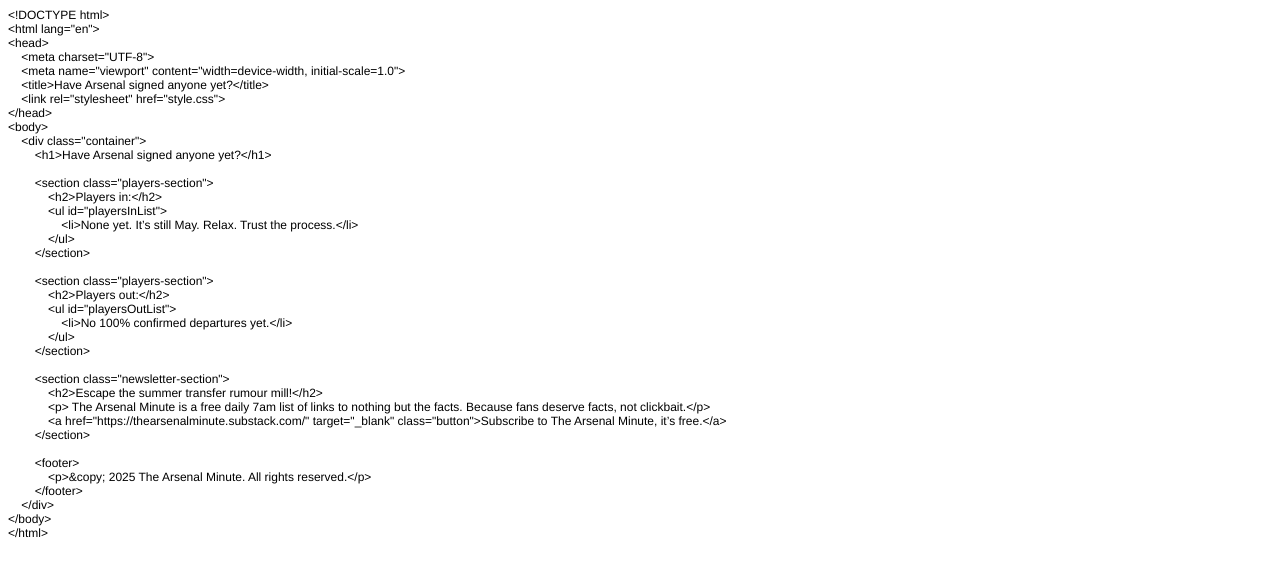
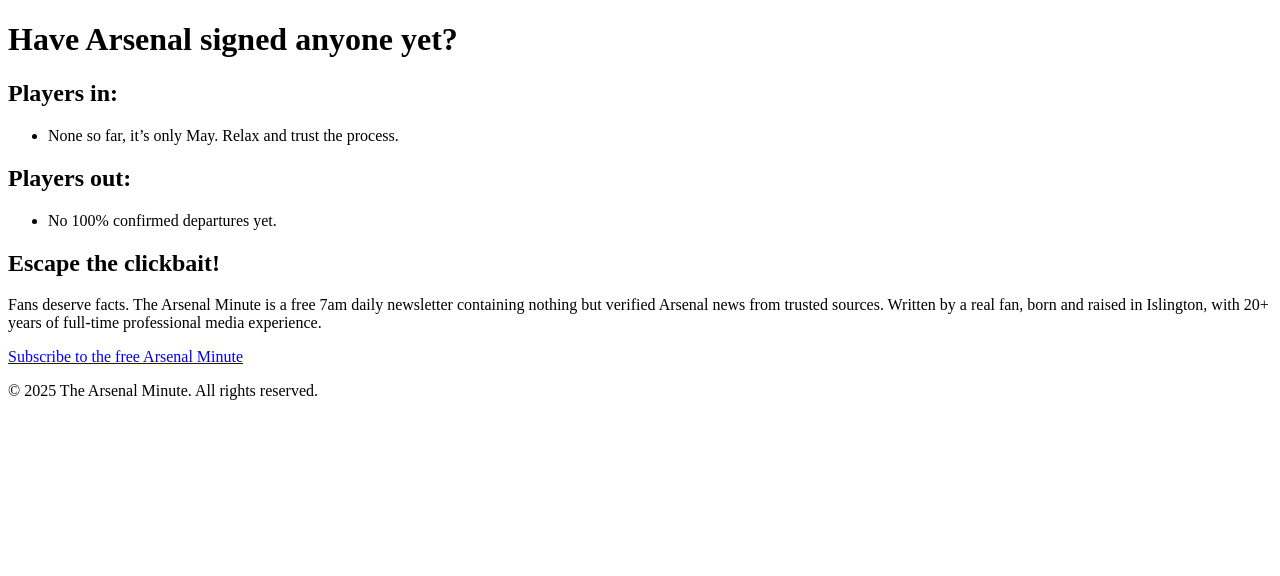
Before and after one commit to MichaelMacLeod/HaveArsenalSignedAnyoneYet, a plain HTML site: page index.html in a window 1280 px wide. Drawn offline with Linux system fonts and the light colour scheme.

Commit message:
Update index.html

```diff
--- a/index.html
+++ b/index.html
@@ -1,54 +1,38 @@
-<!DOCTYPE html PUBLIC "-//W3C//DTD HTML 4.01//EN" "http://www.w3.org/TR/html4/strict.dtd">
-<html>
+<!DOCTYPE html>
+<html lang="en">
 <head>
-  <meta http-equiv="Content-Type" content="text/html; charset=utf-8">
-  <meta http-equiv="Content-Style-Type" content="text/css">
-  <title></title>
-  <meta name="Generator" content="Cocoa HTML Writer">
-  <meta name="CocoaVersion" content="2575.5">
-  <style type="text/css">
-    p.p1 {margin: 0.0px 0.0px 0.0px 0.0px; font: 12.0px Helvetica}
-    p.p2 {margin: 0.0px 0.0px 0.0px 0.0px; font: 12.0px Helvetica; min-height: 14.0px}
-  </style>
+    <meta charset="UTF-8">
+    <meta name="viewport" content="width=device-width, initial-scale=1.0">
+    <title>Have Arsenal signed anyone yet?</title>
+    <link rel="stylesheet" href="style.css">
 </head>
 <body>
-<p class="p1">&lt;!DOCTYPE html&gt;</p>
-<p class="p1">&lt;html lang="en"&gt;</p>
-<p class="p1">&lt;head&gt;</p>
-<p class="p1"><span class="Apple-converted-space">    </span>&lt;meta charset="UTF-8"&gt;</p>
-<p class="p1"><span class="Apple-converted-space">    </span>&lt;meta name="viewport" content="width=device-width, initial-scale=1.0"&gt;</p>
-<p class="p1"><span class="Apple-converted-space">    </span>&lt;title&gt;Have Arsenal signed anyone yet?&lt;/title&gt;</p>
-<p class="p1"><span class="Apple-converted-space">    </span>&lt;link rel="stylesheet" href="style.css"&gt;</p>
-<p class="p1">&lt;/head&gt;</p>
-<p class="p1">&lt;body&gt;</p>
-<p class="p1"><span class="Apple-converted-space">    </span>&lt;div class="container"&gt;</p>
-<p class="p1"><span class="Apple-converted-space">        </span>&lt;h1&gt;Have Arsenal signed anyone yet?&lt;/h1&gt;</p>
-<p class="p2"><br></p>
-<p class="p1"><span class="Apple-converted-space">        </span>&lt;section class="players-section"&gt;</p>
-<p class="p1"><span class="Apple-converted-space">            </span>&lt;h2&gt;Players in:&lt;/h2&gt;</p>
-<p class="p1"><span class="Apple-converted-space">            </span>&lt;ul id="playersInList"&gt;</p>
-<p class="p1"><span class="Apple-converted-space">                </span>&lt;li&gt;None yet. It’s still May. Relax. Trust the process.&lt;/li&gt;</p>
-<p class="p1"><span class="Apple-converted-space">            </span>&lt;/ul&gt;</p>
-<p class="p1"><span class="Apple-converted-space">        </span>&lt;/section&gt;</p>
-<p class="p2"><br></p>
-<p class="p1"><span class="Apple-converted-space">        </span>&lt;section class="players-section"&gt;</p>
-<p class="p1"><span class="Apple-converted-space">            </span>&lt;h2&gt;Players out:&lt;/h2&gt;</p>
-<p class="p1"><span class="Apple-converted-space">            </span>&lt;ul id="playersOutList"&gt;</p>
-<p class="p1"><span class="Apple-converted-space">                </span>&lt;li&gt;No 100% confirmed departures yet.&lt;/li&gt;</p>
-<p class="p1"><span class="Apple-converted-space">            </span>&lt;/ul&gt;</p>
-<p class="p1"><span class="Apple-converted-space">        </span>&lt;/section&gt;</p>
-<p class="p2"><br></p>
-<p class="p1"><span class="Apple-converted-space">        </span>&lt;section class="newsletter-section"&gt;</p>
-<p class="p1"><span class="Apple-converted-space">            </span>&lt;h2&gt;Escape the summer transfer rumour mill!&lt;/h2&gt;</p>
-<p class="p1"><span class="Apple-converted-space">            </span>&lt;p&gt; The Arsenal Minute is a free daily 7am list of links to nothing but the facts. Because fans deserve facts, not clickbait.&lt;/p&gt;</p>
-<p class="p1"><span class="Apple-converted-space">            </span>&lt;a href="https://thearsenalminute.substack.com/" target="_blank" class="button"&gt;Subscribe to The Arsenal Minute, it’s free.&lt;/a&gt;</p>
-<p class="p1"><span class="Apple-converted-space">        </span>&lt;/section&gt;</p>
-<p class="p2"><br></p>
-<p class="p1"><span class="Apple-converted-space">        </span>&lt;footer&gt;</p>
-<p class="p1"><span class="Apple-converted-space">            </span>&lt;p&gt;&amp;copy; 2025 The Arsenal Minute. All rights reserved.&lt;/p&gt;</p>
-<p class="p1"><span class="Apple-converted-space">        </span>&lt;/footer&gt;</p>
-<p class="p1"><span class="Apple-converted-space">    </span>&lt;/div&gt;</p>
-<p class="p1">&lt;/body&gt;</p>
-<p class="p1">&lt;/html&gt;</p>
+    <div class="container">
+        <h1>Have Arsenal signed anyone yet?</h1>
+
+        <section class="players-section">
+            <h2>Players in:</h2>
+            <ul id="playersInList">
+                <li>None so far, it’s only May. Relax and trust the process.</li>
+            </ul>
+        </section>
+
+        <section class="players-section">
+            <h2>Players out:</h2>
+            <ul id="playersOutList">
+                <li>No 100% confirmed departures yet.</li>
+            </ul>
+        </section>
+
+        <section class="newsletter-section">
+            <h2>Escape the clickbait!</h2>
+            <p>Fans deserve facts. The Arsenal Minute is a free 7am daily newsletter containing nothing but verified Arsenal news from trusted sources. Written by a real fan, born and raised in Islington, with 20+ years of full-time professional media experience.</p>
+            <a href="https://thearsenalminute.substack.com" target="_blank" class="button">Subscribe to the free Arsenal Minute</a>
+        </section>
+
+        <footer>
+            <p>&copy; 2025 The Arsenal Minute. All rights reserved.</p>
+        </footer>
+    </div>
 </body>
 </html>
```
